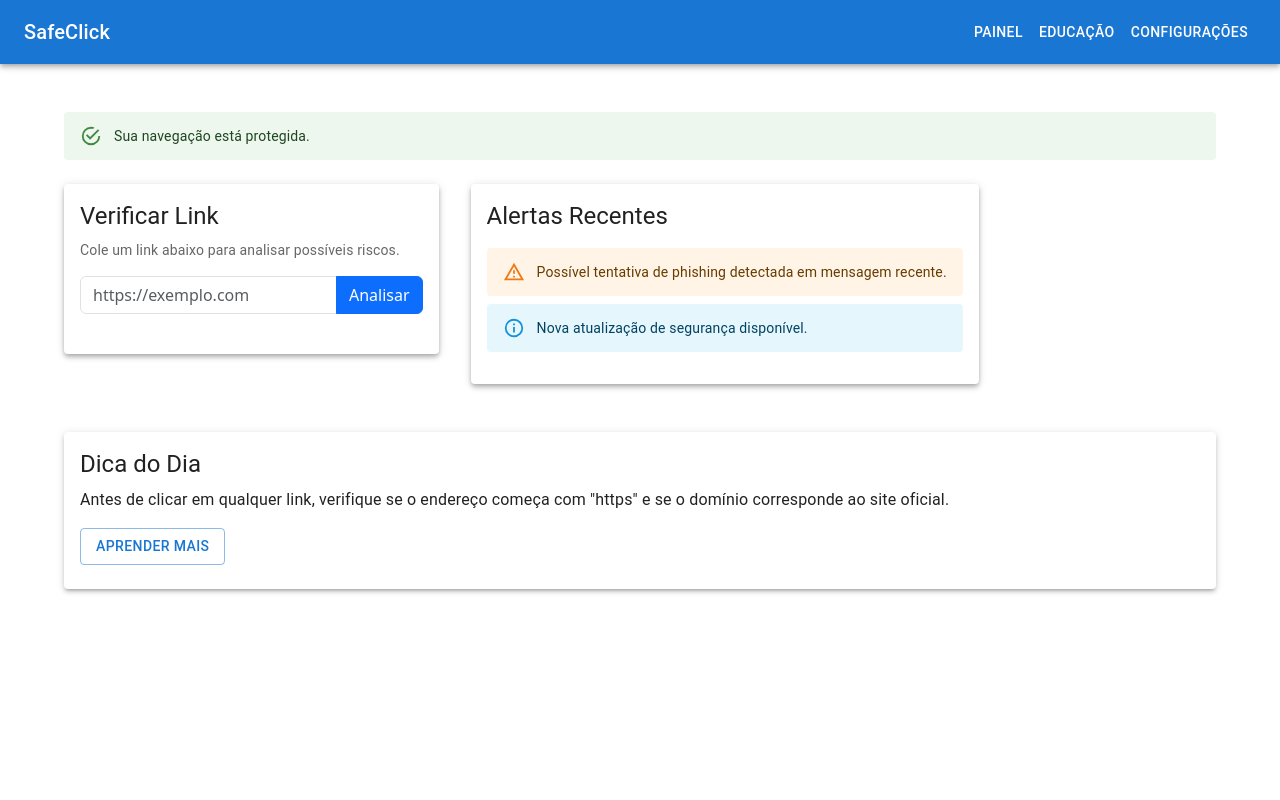
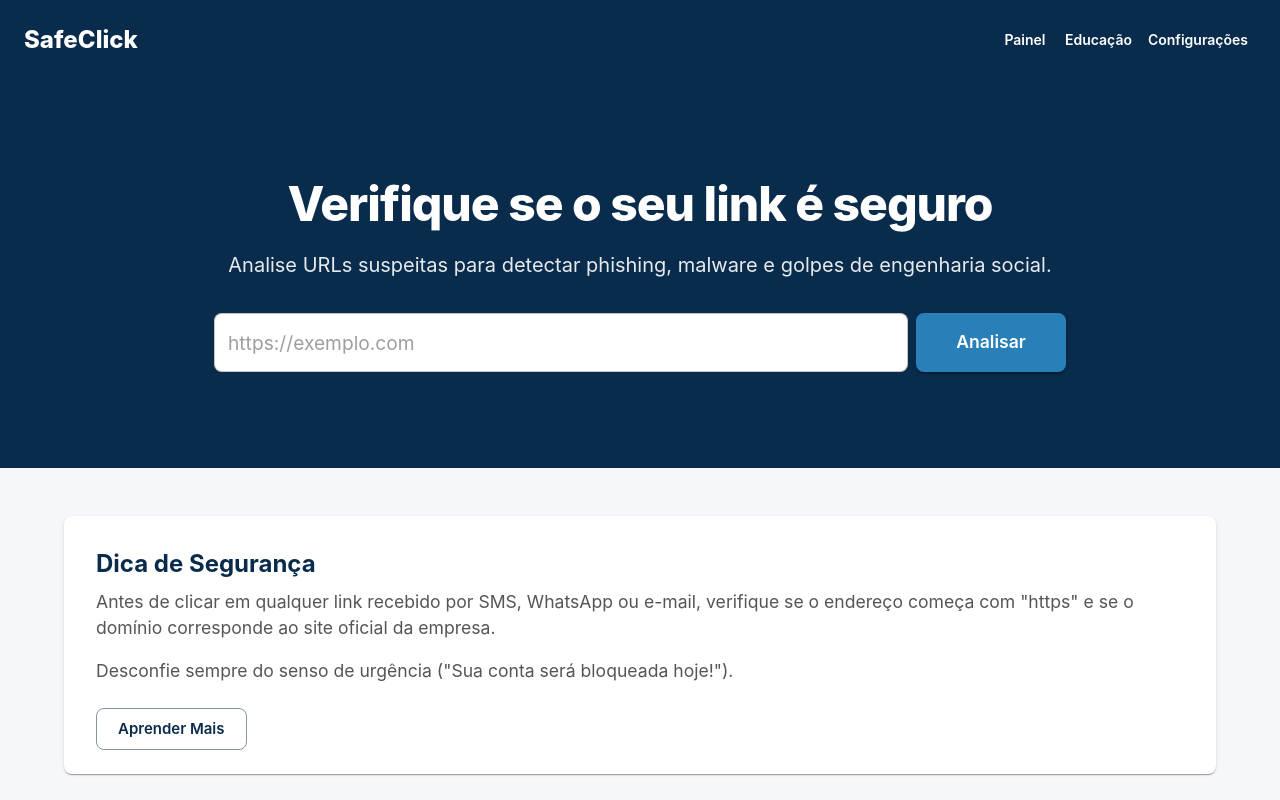
Before and after one commit to allanlealluz/SafeClick, a React (Create React App) app: page / in a window 1280 px wide. Shown: the top 800 px of the page. Built offline with nearby package versions, Linux system fonts and the light colour scheme.

Commit message:
mudança front inicio

```diff
--- a/src/App.js
+++ b/src/App.js
@@ -1,35 +1,91 @@
 import React, { useState } from "react";
 import 'bootstrap/dist/css/bootstrap.min.css';
-import { AppBar, Toolbar, Typography, Button, Container, Card, CardContent, Grid, Alert, Box } from "@mui/material";
+import {
+  AppBar, Toolbar, Typography, Button, Container, Card, CardContent,
+  Grid, Alert, Box, ThemeProvider, createTheme, CssBaseline, TextField
+} from "@mui/material";
+
+const theme = createTheme({
+  palette: {
+    mode: 'light',
+    primary: {
+      main: '#092C4C',
+      light: '#1A5276',
+    },
+    secondary: {
+      main: '#2980B9',
+    },
+    background: {
+      default: '#F5F7FA',
+      paper: '#FFFFFF',
+    },
+    text: {
+      primary: '#1A1A1A',
+      secondary: '#555555',
+    },
+  },
+  typography: {
+    fontFamily: '"Inter", "Roboto", "Helvetica", "Arial", sans-serif',
+    h3: { fontWeight: 800, letterSpacing: '-1px' },
+    h5: { fontWeight: 700 },
+    h6: { fontWeight: 600 },
+    button: { textTransform: 'none', fontWeight: 600 },
+  },
+  shape: {
+    borderRadius: 8,
+  },
+});
 
 export default function App() {
-  // Estados para guardar o link digitado e o resultado da análise
   const [link, setLink] = useState("");
-  const [analiseStatus, setAnaliseStatus] = useState(null); // null, 'loading', 'safe', 'danger'
+  const [analiseStatus, setAnaliseStatus] = useState(null);
+  const [mensagem, setMensagem] = useState("");
 
-  // Função disparada ao clicar em "Analisar"
   const handleAnalisar = () => {
     if (!link) return;
 
     setAnaliseStatus("loading");
+    setMensagem("");
 
-    // Simulando uma chamada de API (como Google Safe Browsing) com um timer
     setTimeout(() => {
-      // Lógica de mentirinha: se tiver "gratis" no link, é perigoso
-      if (link.toLowerCase().includes("gratis") || link.toLowerCase().includes("promocao")) {
-        setAnaliseStatus("danger");
-      } else {
-        setAnaliseStatus("safe");
+      const url = link.toLowerCase().trim();
+      let status = "safe";
+      let msg = "Boas notícias! Nenhum risco aparente foi encontrado na estrutura deste link.";
+
+      const regexIP = /\b\d{1,3}\.\d{1,3}\.\d{1,3}\.\d{1,3}\b/;
+
+      if (!url.startsWith("http://") && !url.startsWith("https://")) {
+        status = "warning";
+        msg = "Atenção: O link não possui 'http://' ou 'https://'.";
+      } else if (url.startsWith("http://")) {
+        status = "warning";
+        msg = "Cuidado: O site não possui certificado de segurança (HTTPS).";
+      } else if (regexIP.test(url)) {
+        status = "danger";
+        msg = "Muito Suspeito: O link usa um endereço IP direto. Tática comum em phishing.";
+      } else if (url.includes("bit.ly") || url.includes("tinyurl") || url.includes("cutt.ly")) {
+        status = "warning";
+        msg = "Atenção: Este é um link encurtado. Ele esconde o destino final.";
+      } else if (url.includes("gratis") || url.includes("promocao") || url.includes("premio")) {
+        status = "danger";
+        msg = "Alerta: O link contém palavras comumente usadas em golpes!";
       }
+
+      setAnaliseStatus(status);
+      setMensagem(msg);
     }, 1500);
   };
 
   return (
+    <ThemeProvider theme={theme}>
+      {/* CssBaseline aplica as cores de fundo do tema na página inteira */}
+      <CssBaseline />
       <div>
-      {/* Top Navigation */}
-      <AppBar position="static" color="primary">
+
+        {/* === HEADER (Topo) === */}
+        <AppBar position="static" color="primary" elevation={0} sx={{ py: 1 }}>
           <Toolbar>
-          <Typography variant="h6" sx={{ flexGrow: 1 }}>
+            <Typography variant="h5" sx={{ flexGrow: 1, fontWeight: 800 }}>
               SafeClick
             </Typography>
             <Button color="inherit">Painel</Button>
@@ -38,89 +94,114 @@ export default function App() {
           </Toolbar>
         </AppBar>
 
-      {/* Main Content */}
-      <Container className="mt-5">
-        {/* Status Overview */}
-        <Alert severity="success" className="mb-4">
-          Sua navegação está protegida.
-        </Alert>
-
-        <Grid container spacing={4}>
-          {/* Verificação de Link */}
-          <Grid item xs={12} md={6}>
-            <Card elevation={4}>
-              <CardContent>
-                <Typography variant="h5" gutterBottom>
-                  Verificar Link
+        {/* === HERO SECTION (Inspirado no Have I Been Pwned) === */}
+        <Box sx={{
+          bgcolor: 'primary.main',
+          color: 'white',
+          py: { xs: 8, md: 12 },
+          textAlign: 'center'
+        }}>
+          <Container maxWidth="md">
+            <Typography variant="h3" gutterBottom>
+              Verifique se o seu link é seguro
             </Typography>
-                <Typography variant="body2" color="text.secondary" gutterBottom>
-                  Cole um link abaixo para analisar possíveis riscos.
+            <Typography variant="h6" sx={{ fontWeight: 400, mb: 4, opacity: 0.9 }}>
+              Analise URLs suspeitas para detectar phishing, malware e golpes de engenharia social.
             </Typography>
 
-                <div className="input-group mb-3 mt-3">
-                  <input
-                    type="text"
-                    className="form-control"
+            {/* Barra de Pesquisa Grande */}
+            <Box sx={{ display: 'flex', flexDirection: { xs: 'column', sm: 'row' }, gap: 1 }}>
+              <TextField
+                fullWidth
+                variant="outlined"
                 placeholder="https://exemplo.com"
                 value={link}
-                    onChange={(e) => setLink(e.target.value)} // Captura o que o usuário digita
+                onChange={(e) => setLink(e.target.value)}
+                sx={{
+                  bgcolor: 'white',
+                  borderRadius: 1,
+                  input: { fontSize: '1.2rem', py: 2 }
+                }}
               />
-                  <button
-                    className="btn btn-primary"
+              <Button
+                variant="contained"
+                color="secondary"
+                size="large"
                 onClick={handleAnalisar}
                 disabled={analiseStatus === "loading"}
+                sx={{ px: 4, fontSize: '1.1rem', minWidth: '150px' }}
               >
                 {analiseStatus === "loading" ? "Analisando..." : "Analisar"}
-                  </button>
-                </div>
+              </Button>
+            </Box>
+          </Container>
+        </Box>
 
-                {/* Mostrando o resultado da análise */}
-                {analiseStatus === "safe" && (
-                  <Alert severity="success">Este link parece ser seguro!</Alert>
-                )}
-                {analiseStatus === "danger" && (
-                  <Alert severity="error">Cuidado! Este link apresenta características suspeitas de Phishing ou Malware.</Alert>
+        {/* === RESULTADO DA ANÁLISE (Banners Grandes) === */}
+        {analiseStatus && analiseStatus !== "loading" && (
+          <Box sx={{
+            bgcolor: analiseStatus === 'safe' ? '#27AE60' : analiseStatus === 'warning' ? '#F39C12' : '#C0392B',
+            color: 'white',
+            py: 4
+          }}>
+            <Container maxWidth="md" sx={{ textAlign: 'center' }}>
+              <Typography variant="h4" gutterBottom sx={{ fontWeight: 800 }}>
+                {analiseStatus === 'safe' ? "Parece Seguro!" : analiseStatus === 'warning' ? "Atenção Necessária" : "Cuidado! Risco Detectado"}
+              </Typography>
+              <Typography variant="h6" sx={{ fontWeight: 400 }}>
+                {mensagem}
+              </Typography>
+            </Container>
+          </Box>
         )}
 
+        {/* === CONTEÚDO PRINCIPAL (Cards de Informação) === */}
+        <Container maxWidth="lg" sx={{ mt: 6, mb: 8 }}>
+          <Grid container spacing={4}>
+
+            {/* Educação */}
+            <Grid item xs={12} md={6}>
+              <Card sx={{ height: '100%' }}>
+                <CardContent sx={{ p: 4 }}>
+                  <Typography variant="h5" gutterBottom color="primary">
+                    Dica de Segurança
+                  </Typography>
+                  <Typography variant="body1" color="text.secondary" paragraph sx={{ fontSize: '1.1rem' }}>
+                    Antes de clicar em qualquer link recebido por SMS, WhatsApp ou e-mail, verifique se o endereço começa com "https" e se o domínio corresponde ao site oficial da empresa.
+                  </Typography>
+                  <Typography variant="body1" color="text.secondary" sx={{ fontSize: '1.1rem' }}>
+                    Desconfie sempre do senso de urgência ("Sua conta será bloqueada hoje!").
+                  </Typography>
+                  <Button variant="outlined" sx={{ mt: 3 }} size="large">
+                    Aprender Mais
+                  </Button>
                 </CardContent>
               </Card>
             </Grid>
 
             {/* Alertas Recentes */}
             <Grid item xs={12} md={6}>
-            <Card elevation={4}>
-              <CardContent>
-                <Typography variant="h5" gutterBottom>
-                  Alertas Recentes
+              <Card sx={{ height: '100%' }}>
+                <CardContent sx={{ p: 4 }}>
+                  <Typography variant="h5" gutterBottom color="primary">
+                    Alertas Globais Recentes
                   </Typography>
-                <Box className="mt-3">
-                  <Alert severity="warning" className="mb-2">
-                    Possível tentativa de phishing detectada em mensagem recente.
+                  <Box sx={{ mt: 3, display: 'flex', flexDirection: 'column', gap: 2 }}>
+                    <Alert severity="error" variant="filled" sx={{ borderRadius: 2 }}>
+                      Nova onda de phishing se passando pelos Correios (Taxação).
                     </Alert>
-                  <Alert severity="info" className="mb-2">
-                    Nova atualização de segurança disponível.
+                    <Alert severity="warning" variant="filled" sx={{ borderRadius: 2 }}>
+                      Golpe do "IPVA com desconto" em alta neste mês.
                     </Alert>
                   </Box>
                 </CardContent>
               </Card>
             </Grid>
+
           </Grid>
+        </Container>
 
-        {/* Educação */}
-        <Card elevation={3} className="mt-5">
-          <CardContent>
-            <Typography variant="h5" gutterBottom>
-              Dica do Dia
-            </Typography>
-            <Typography variant="body1">
-              Antes de clicar em qualquer link, verifique se o endereço começa com "https" e se o domínio corresponde ao site oficial.
-            </Typography>
-            <Button variant="outlined" className="mt-3">
-              Aprender Mais
-            </Button>
-          </CardContent>
-        </Card>
-      </Container>
       </div>
+    </ThemeProvider>
   );
 }
--- a/src/index.js
+++ b/src/index.js
@@ -11,7 +11,5 @@ root.render(
   </React.StrictMode>
 );
 
-// If you want to start measuring performance in your app, pass a function
-// to log results (for example: reportWebVitals(console.log))
-// or send to an analytics endpoint. Learn more: https://bit.ly/CRA-vitals
+
 reportWebVitals();
```
Lines whose indentation alone changed are shown as unchanged.
